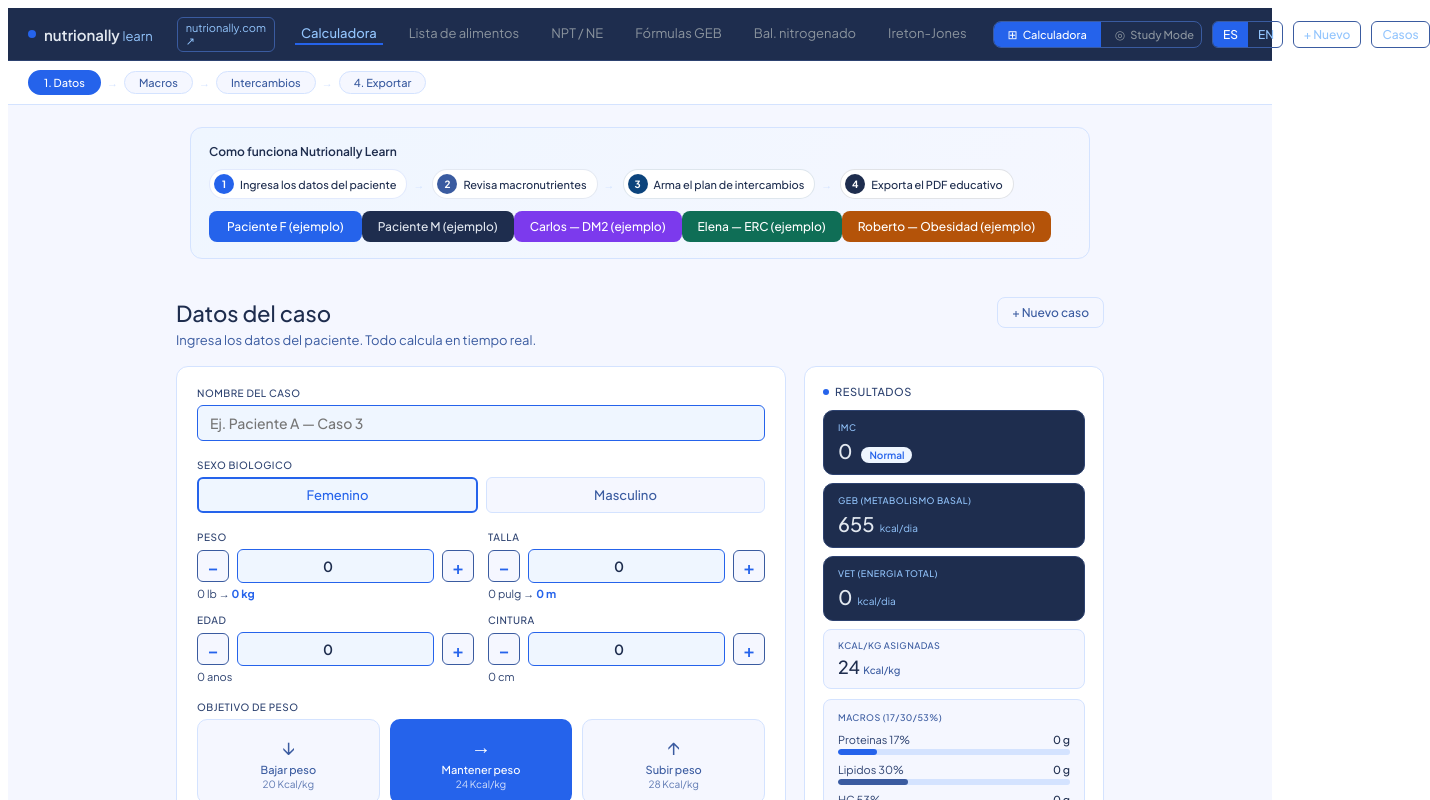
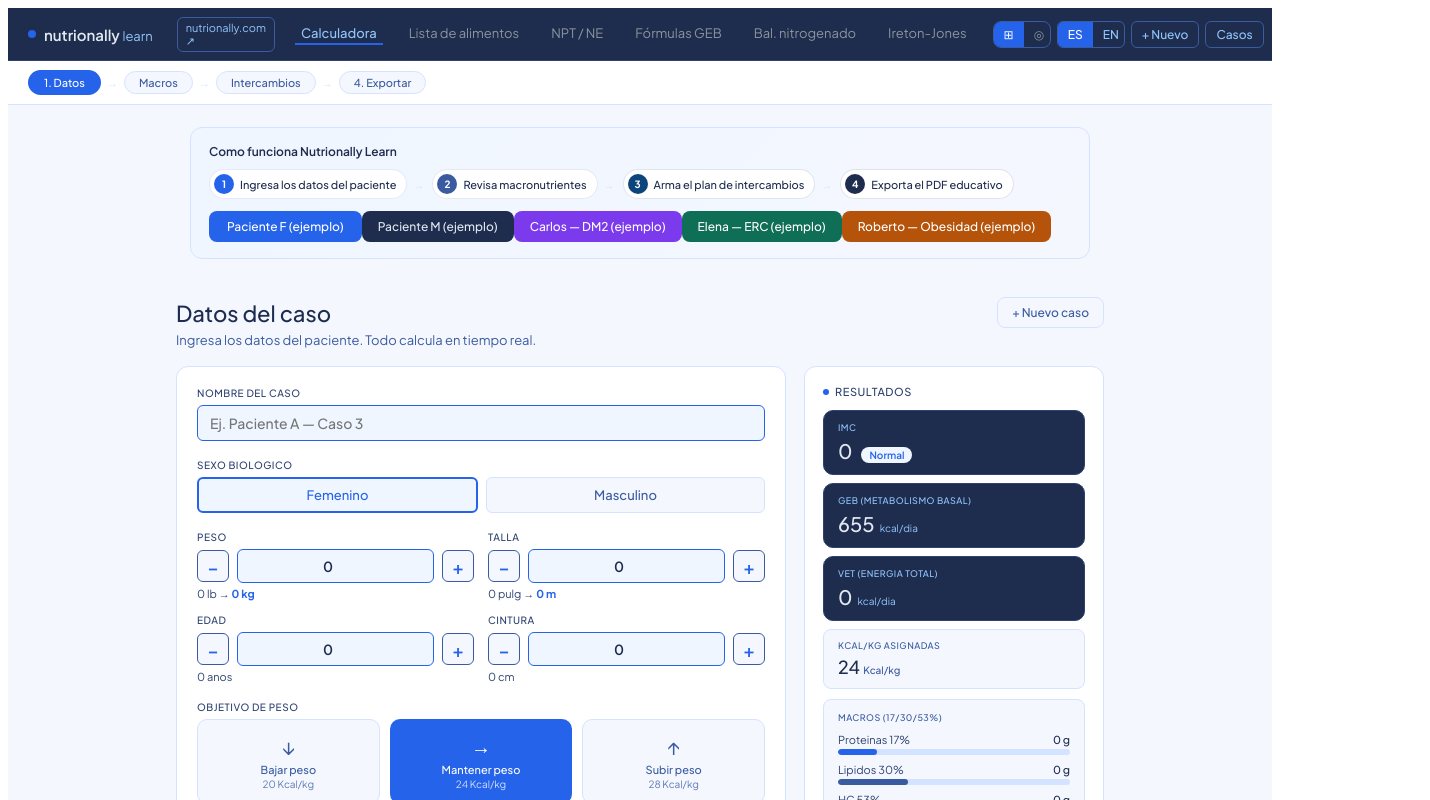
Before and after one commit to Patzz87/nutrionally-learn, a React (Vite) app: page / in a window 1280 px wide. Shown: the top 800 px of the page, 1430 px wide, since content can reach past the window. Built offline with nearby package versions, Linux system fonts and the light colour scheme.

Commit message:
fix: compact navbar right side — icon-only mode switcher, tighter spacing

```diff
--- a/src/App.jsx
+++ b/src/App.jsx
@@ -147,14 +147,14 @@ function Navbar({lang,setLang,screen,setScreen,isMobile,onUpgrade,setCaseStarted
       {!isMobile&&[{id:"s1",label:{ES:"Calculadora",EN:"Calculator"}},{id:"s4",label:{ES:"Lista de alimentos",EN:"Food list"}},{id:"s5",label:{ES:"NPT / NE",EN:"PN / EN"}},{id:"s6",label:{ES:"Fórmulas GEB",EN:"GEB Formulas"}},{id:"s7",label:{ES:"Bal. nitrogenado",EN:"N Balance"}},{id:"s8",label:{ES:"Ireton-Jones",EN:"Ireton-Jones"}}].map(item=>(
         <button key={item.id} onClick={()=>setScreen(item.id)} style={{fontSize:13,fontFamily:F,background:"none",border:"none",cursor:"pointer",color:screen===item.id?"#93C5FD":"#8B949E",fontWeight:screen===item.id?500:400,borderBottom:screen===item.id?"2px solid #2563EB":"2px solid transparent",paddingBottom:2,flexShrink:0}}>{item.label[lang]}</button>
       ))}
-      <div style={{marginLeft:"auto",display:"flex",alignItems:"center",gap:10}}>
+      <div style={{marginLeft:"auto",display:"flex",alignItems:"center",gap:6}}>
         <div style={{display:"flex",borderRadius:8,overflow:"hidden",border:`1.5px solid ${studyMode?"#7C3AED":"#3A5BA0"}`}}>
           {[{val:false,label:{ES:"Calculadora",EN:"Calculator"},icon:"⊞"},{val:true,label:{ES:"Study Mode",EN:"Study Mode"},icon:"◎"}].map(opt=>{
             const active=studyMode===opt.val;
             return (
-              <button key={String(opt.val)} onClick={()=>setStudyMode(opt.val)} style={{padding:isMobile?"5px 10px":"5px 14px",fontSize:11,fontWeight:500,cursor:"pointer",fontFamily:F,background:active?(opt.val?"#7C3AED":"#2563EB"):"transparent",color:active?"#fff":"#8B949E",border:"none",display:"flex",alignItems:"center",gap:5,whiteSpace:"nowrap"}}>
+              <button key={String(opt.val)} onClick={()=>setStudyMode(opt.val)} style={{padding:"5px 10px",fontSize:11,fontWeight:500,cursor:"pointer",fontFamily:F,background:active?(opt.val?"#7C3AED":"#2563EB"):"transparent",color:active?"#fff":"#8B949E",border:"none",display:"flex",alignItems:"center",gap:5,whiteSpace:"nowrap"}}>
                 <span style={{fontSize:12}}>{opt.icon}</span>
-                {!isMobile&&opt.label[lang]}
+
               </button>
             );
           })}
```
